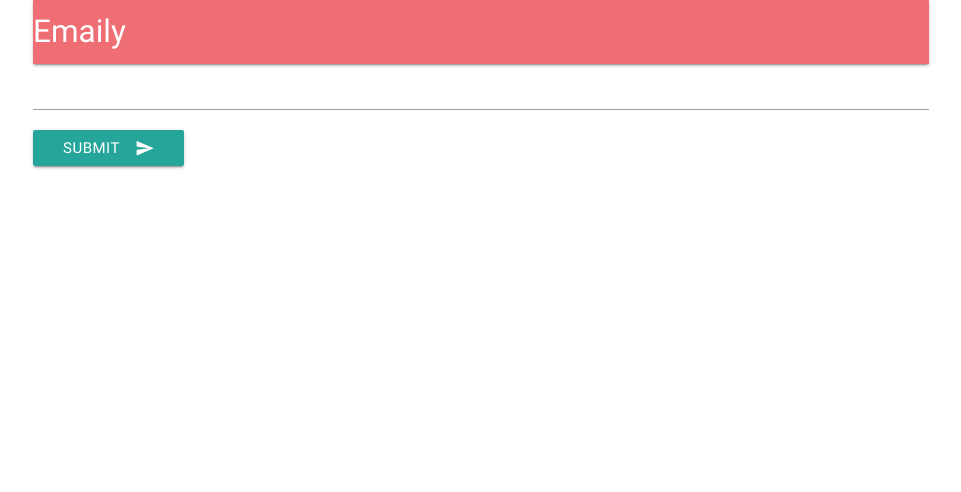
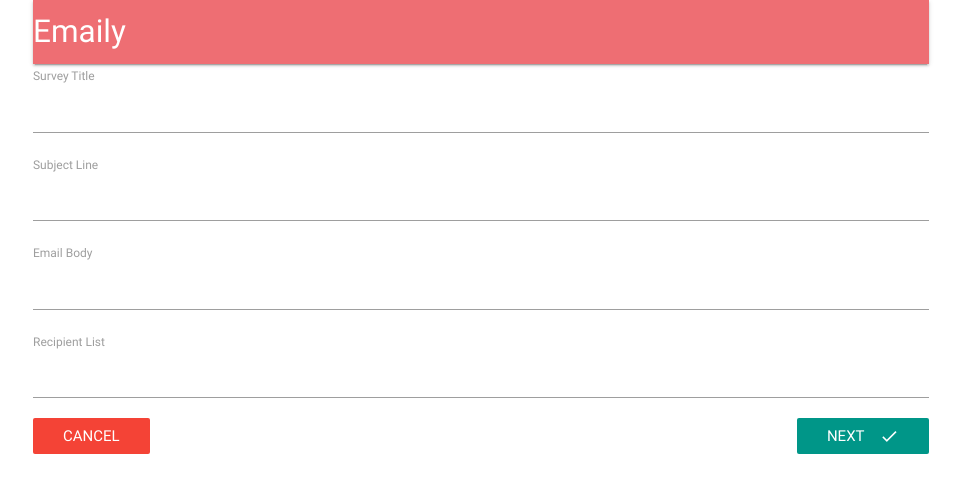
Before and after one commit to alan-maldonado/node-react-emaily, a React (Create React App) app in the folder client/: page /surveys/new in a window 1280 px wide. Shown: the top 492 px of the page, without its empty margins (159-1120 px from the left). Built offline with nearby package versions, Linux system fonts and the light colour scheme; no server answers.

Commit message:
survey form

```diff
--- a/client/src/components/App.js
+++ b/client/src/components/App.js
@@ -15,16 +15,14 @@ class App extends Component {
 
   render () {
     return (
+      <BrowserRouter>
         <div className='container'>
-        <BrowserRouter>
-          <div>
           <Header />
           <Route exact path='/' component={Landing} />
           <Route exact path='/surveys' component={Dashboard} />
           <Route path='/surveys/new' component={SurveyNew} />
         </div>
       </BrowserRouter>
-      </div>
     );
   }
 }
--- a/client/src/components/surveys/SurveyField.js
+++ b/client/src/components/surveys/SurveyField.js
@@ -1,8 +1,9 @@
 import React from 'react';
 
-export default ({ input }) => {
+export default ({ input, label }) => {
   return (
     <div>
+      <label>{label}</label>
       <input {...input} />
     </div>
   );
--- a/client/src/components/surveys/SurveyForm.js
+++ b/client/src/components/surveys/SurveyForm.js
@@ -1,18 +1,27 @@
 import React, { Component } from 'react';
 import { reduxForm, Field } from 'redux-form';
+import { Link } from 'react-router-dom';
+import _ from 'lodash';
 import SurveyField from './SurveyField';
+
+const FIELDS = [
+  { name: 'title', label: 'Survey Title' },
+  { name: 'subject', label: 'Subject Line' },
+  { name: 'body', label: 'Email Body' },
+  { name: 'emails', label: 'Recipient List' }
+];
 
 class SurveyForm extends Component {
   renderFields () {
-    return (
-      <div>
-        <Field
-          name='title'
-          type='text'
-          component={SurveyField}
-        />
-      </div>
-    );
+    return _.map(FIELDS, ({ label, name }) => (
+      <Field
+        key={name}
+        type='text'
+        name={name}
+        label={label}
+        component={SurveyField}
+      />
+    ));
   }
 
   render () {
@@ -20,8 +29,9 @@ class SurveyForm extends Component {
       <div>
         <form onSubmit={this.props.handleSubmit(values => console.log(values))}>
           {this.renderFields()}
-          <button className='btn' type='submit'>Submit
-            <i className='material-icons right'>send</i>
+          <Link to='/surveys' className='red btn-flat white-text'>Cancel</Link>
+          <button className='teal btn-flat right white-text' type='submit'>Next
+            <i className='material-icons right'>done</i>
           </button>
         </form>
       </div>
```
Lines whose indentation alone changed are shown as unchanged.
